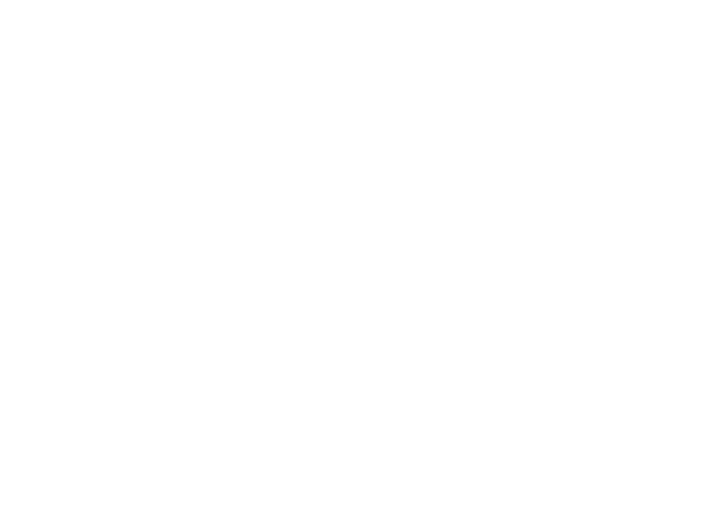
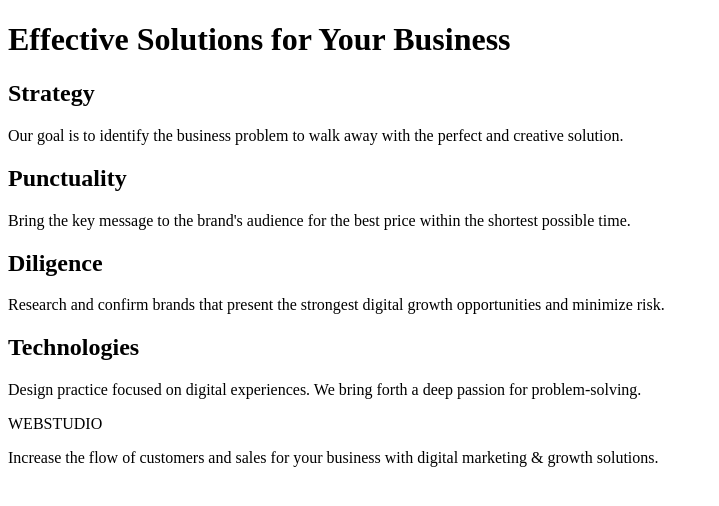
Before and after one commit to HannaOs-GOIT/goit-markup-hw-01, a plain HTML site: page index.html in a window 1280 px wide. Shown: the whole page, without its empty margins (0-719 px from the left). Drawn offline with Linux system fonts and the light colour scheme.

Commit message:
add index file

```diff
--- a/index.html
+++ b/index.html
@@ -5,5 +5,49 @@
     <meta name="viewport" content="width=device-width, initial-scale=1.0" />
     <title>Document</title>
   </head>
-  <body></body>
+  <body>
+    <!-- Шапка-->
+    <header></header>
+
+    <main>
+      <h1>Effective Solutions for Your Business</h1>
+      <section>
+        <h2>Strategy</h2>
+        <p>
+          Our goal is to identify the business problem to walk away with the
+          perfect and creative solution.
+        </p>
+      </section>
+
+      <section>
+        <h2>Punctuality</h2>
+        <p>
+          Bring the key message to the brand's audience for the best price
+          within the shortest possible time.
+        </p>
+      </section>
+      <section>
+        <h2>Diligence</h2>
+        <p>
+          Research and confirm brands that present the strongest digital growth
+          opportunities and minimize risk.
+        </p>
+      </section>
+      <section>
+        <h2>Technologies</h2>
+        <p>
+          Design practice focused on digital experiences. We bring forth a deep
+          passion for problem-solving.
+        </p>
+      </section>
+    </main>
+    <footer>
+      <p>WEBSTUDIO</p>
+
+      <p>
+        Increase the flow of customers and sales for your business with digital
+        marketing & growth solutions.
+      </p>
+    </footer>
+  </body>
 </html>
```
Also changed, not shown: images/Camila.jpg (added), images/Daniel.jpg (added), images/Mark.jpg (added), images/Tom.jpg (added).
